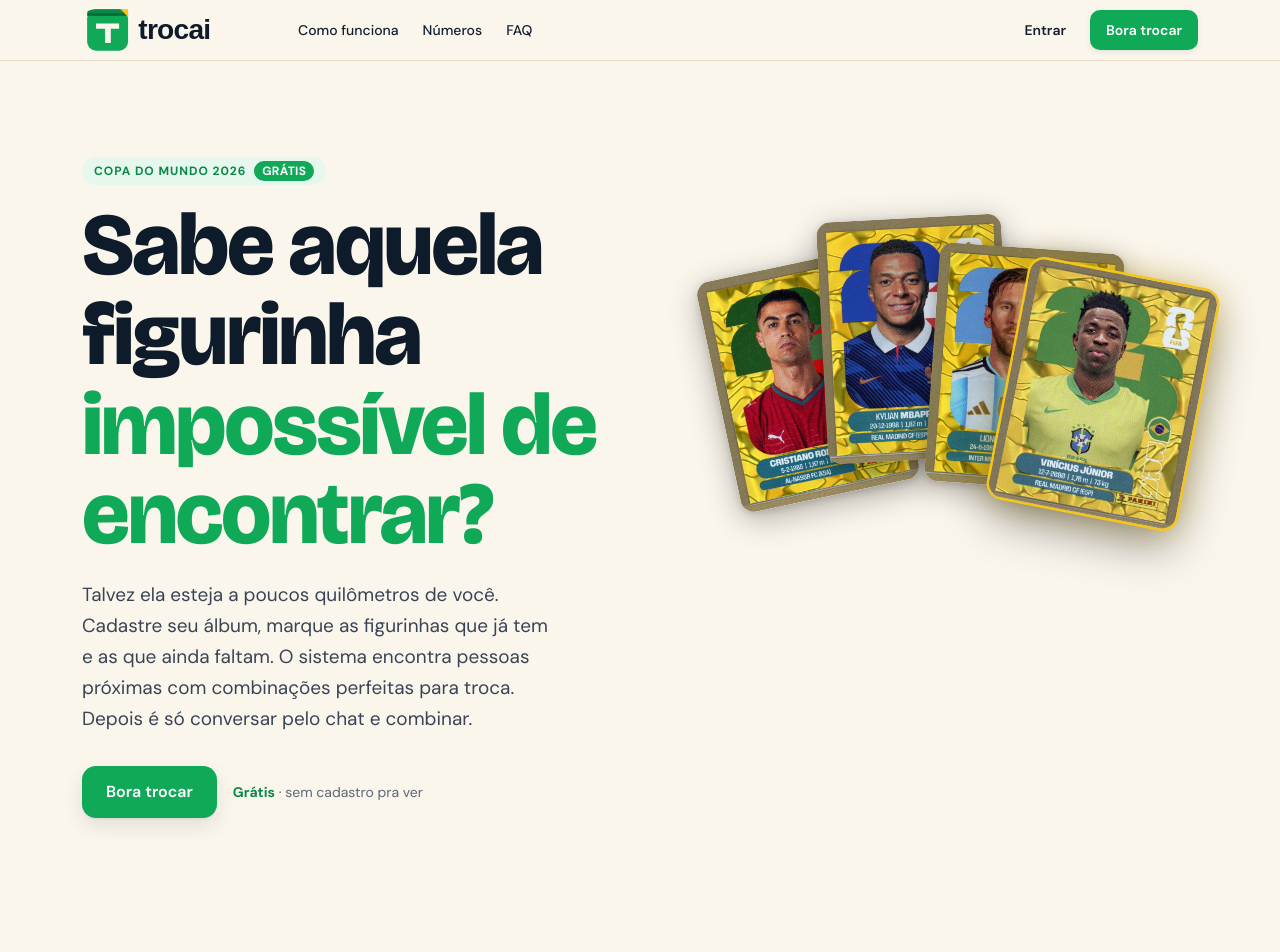
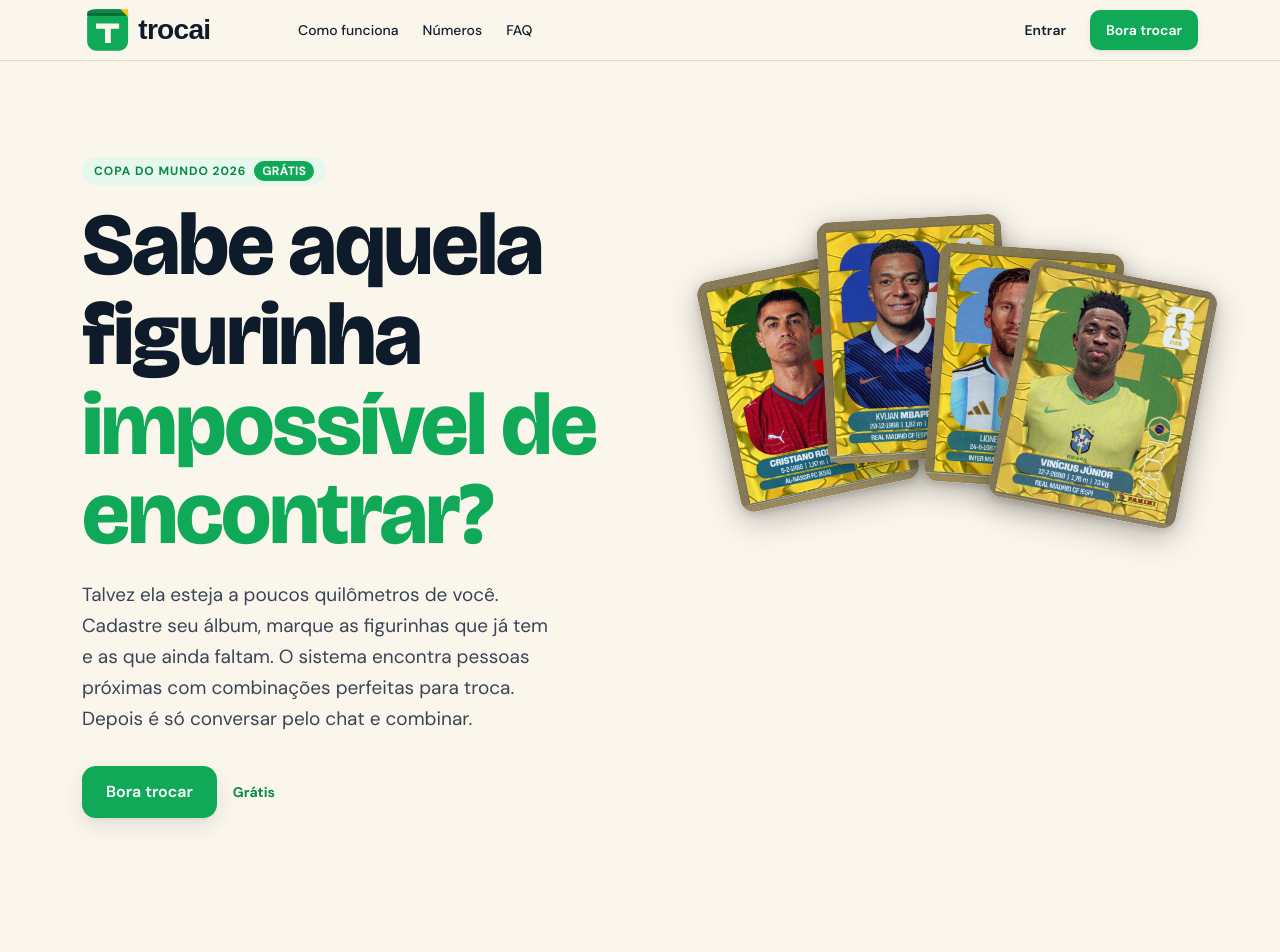
Before and after one commit to allanpeter/trocai, a Next.js app: page / in a window 1280 px wide. Shown: the top 952 px of the page. Built offline with nearby package versions, Linux system fonts and the light colour scheme; no server answers.

Commit message:
fix: wrong message and sticker gold wrong

```diff
--- a/src/app/page.tsx
+++ b/src/app/page.tsx
@@ -74,7 +74,7 @@
             >
               Bora trocar
             </Link>
-            <span className="text-sm text-ink-400"><span className="font-bold text-green-600">Grátis</span> · sem cadastro pra ver</span>
+            <span className="text-sm text-ink-400"><span className="font-bold text-green-600">Grátis</span></span>
           </div>
         </div>
 
@@ -98,12 +98,10 @@
             alt="Lionel Messi"
             style={{ width: 185, top: 40, left: 215, transform: 'rotate(4deg)', zIndex: 30 }}
           />
-          {/* Vini Jr — front, rare/gold glow */}
           <StickerCard
             src="/stickers/vinicius-jr.jpg"
             alt="Vinícius Júnior"
             style={{ width: 190, top: 65, right: 0, transform: 'rotate(11deg)', zIndex: 40 }}
-            rare
           />
         </div>
       </section>
```
